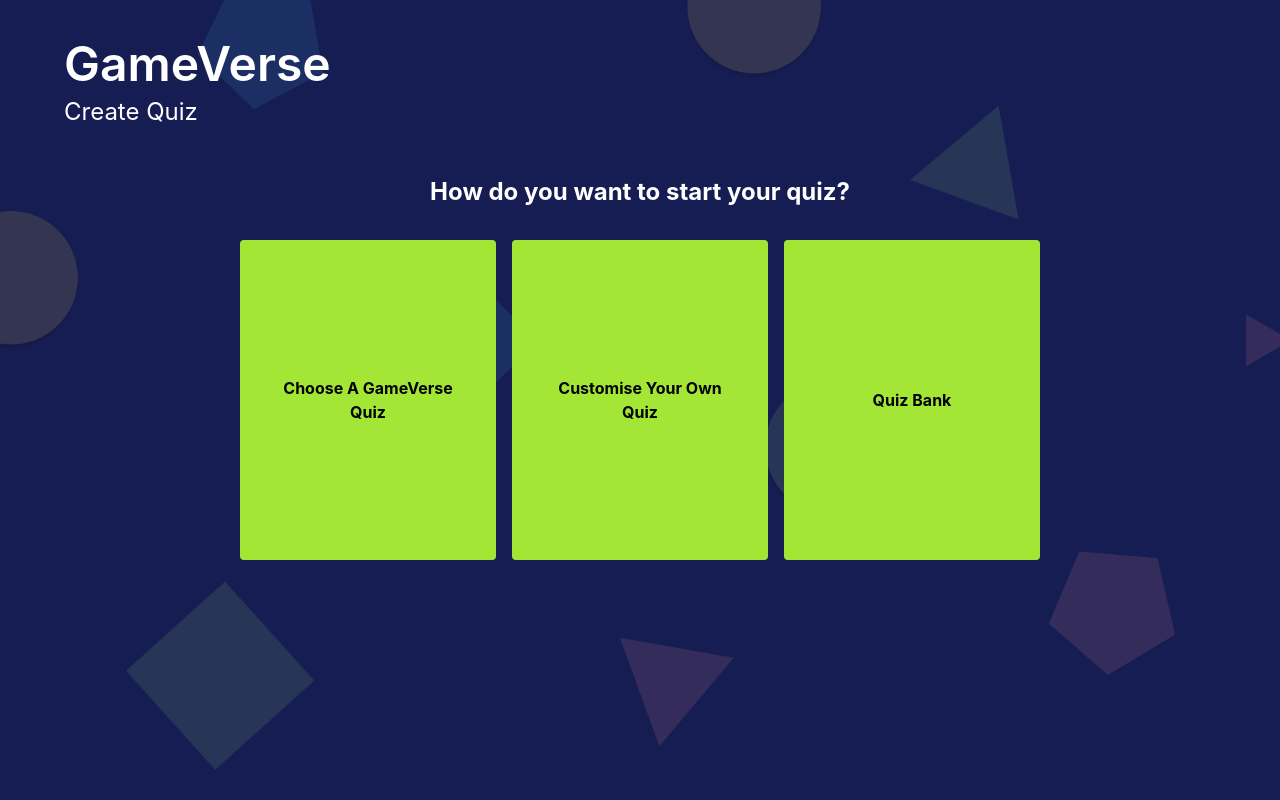
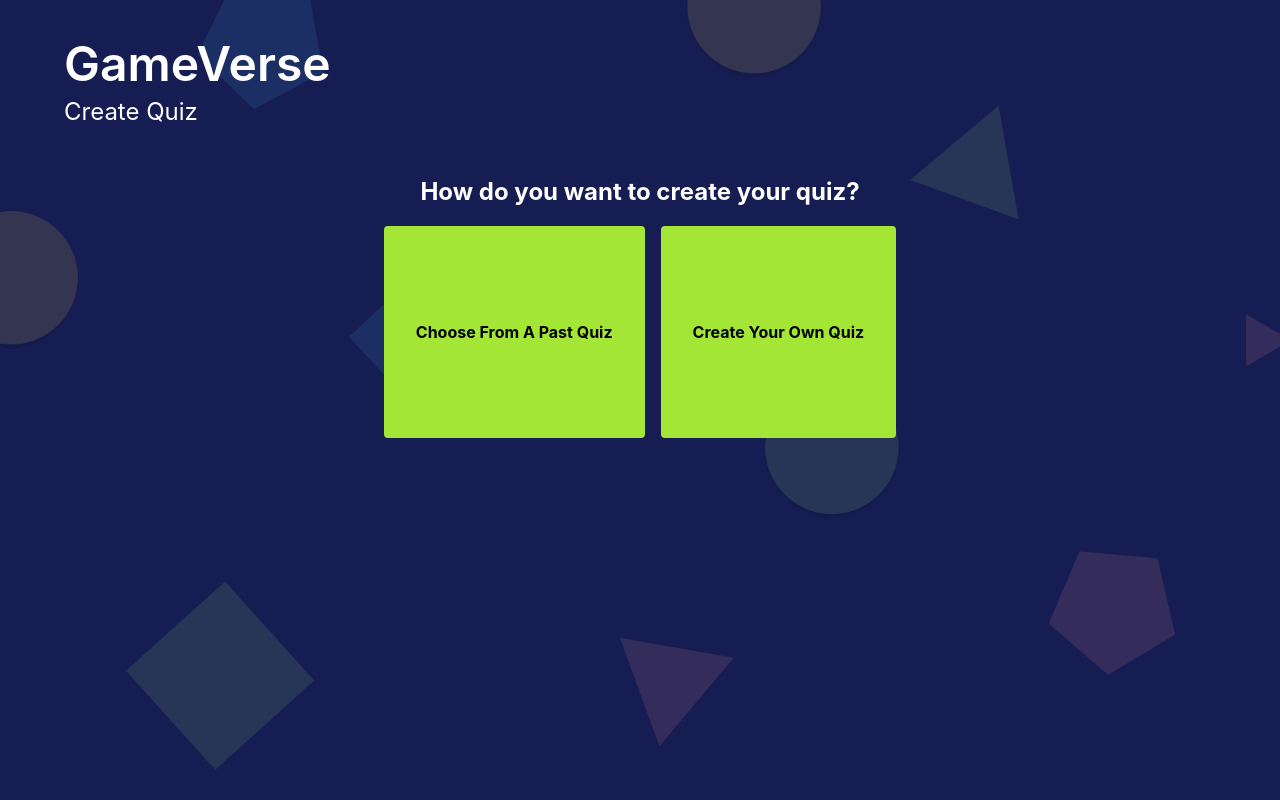
Before and after one commit to verwinkwasmu/fyp-10-gameverse, a Vue app in the folder ui/: page /CreateQuiz in a window 1280 px wide. Built offline with nearby package versions, Linux system fonts and the light colour scheme; what vue-query would draw is missing.

Commit message:
updated router link
updated router link for quiz creation

```diff
--- a/ui/src/components/AllQuizQuestionBank.vue
+++ b/ui/src/components/AllQuizQuestionBank.vue
@@ -67,9 +67,7 @@
         </div>
       </div>
       <div class="flex justify-center pt-10">
-            <button class="bg-red-400 hover:bg-red-300 text-black font-bold py-2 px-4 rounded">
-            Back to Quiz Creation
-            </button>
+            <router-link class="bg-red-400 hover:bg-red-300 text-black font-bold py-2 px-4 rounded hover:text-white" :to="{path: '/CreateQuiz'}">Back to Quiz Creation</router-link>
       </div>
     </div>
   </div>
--- /dev/null
+++ b/ui/src/components/AllQuizzes.vue
@@ -0,0 +1,69 @@
+<script setup>
+    import { ref } from "vue";
+    import { useRouter, useRoute } from "vue-router";
+
+    // use with vue query
+    import Chat from "../services/Chat";
+
+    const route = useRoute();
+    const client_id = Date.now();
+    const text = ref("");
+    const messages = ref([]);
+    const connection = new WebSocket(`ws://localhost:8080/ws/${route.params.room_id}/${client_id}`);
+
+    connection.onopen = () => {
+      console.log("connection established");
+    };
+    connection.onmessage = (event) => {
+      messages.value.push(event.data);
+    };
+
+    const joinRoomId = () => {
+      connection.send(text.value);
+    };
+    </script>
+
+    <template>
+      <div class="bg-quiz w-screen h-screen bg-no-repeat bg-cover text-white">
+        <div class="p-10 ml-6 mr-6">
+
+          <!--Header-->
+          <div class="grid grid-rows-2 grid-flow-col gap-2">
+            <router-link to="/">
+              <div class="text-5xl font-semibold col-span-2">GameVerse</div>
+            </router-link>
+            <div class="text-2xl col-span-2">All Quizzes</div>
+          </div>
+
+
+          <div class="flex grid grid-flow-row auto-rows-max items-center mt-7 mx-7 gap-4 justify-center">
+            <div class="grid grid-flow-col auto-cols-max gap-4">
+              <div class="font-bold text-gray-700 rounded-full bg-white flex items-center justify-center w-12 h-12 align-middle	">1</div>
+              <div class="w-80 p-4 items-center justify-center bg-indigo-700 rounded">Trivia 101</div>
+              <div class="w-30 p-4 bg-blue-900 text-white items-center rounded justify-center text-center">9 Questions</div>
+              <button class="bg-purple-500 hover:bg-purple-700 text-white py-2 px-8 mx-2 rounded font-bold">View Quiz</button>
+              <router-link to="/MyQuizzes" tag="button">
+                <button class="bg-lime-500 hover:bg-lime-700 text-black hover:text-white py-2 px-8 mx-2 rounded font-bold">Select Quiz</button>
+              </router-link>
+            </div>
+            <div class="grid grid-flow-col auto-cols-max gap-4">
+              <div class="font-bold text-gray-700 rounded-full bg-white flex items-center justify-center w-12 h-12 align-middle	">2</div>
+              <div class="w-80 p-4 items-center justify-center bg-indigo-700 rounded">Geography</div>
+              <div class="w-30 p-4 bg-blue-900 text-white items-center rounded justify-center text-center">9 Questions</div>
+              <button class="bg-purple-500 hover:bg-purple-700 text-white py-2 px-8 mx-2 rounded font-bold">View Quiz</button>
+              <router-link to="/MyQuizzes" tag="button">
+                <button class="bg-lime-500 hover:bg-lime-700 text-black hover:text-white py-2 px-8 mx-2 rounded font-bold">Select Quiz</button>
+              </router-link>            </div>
+            <div class="grid grid-flow-col auto-cols-max gap-4">
+              <div class="font-bold text-gray-700 rounded-full bg-white flex items-center justify-center w-12 h-12 align-middle	">3</div>
+              <div class="w-80 p-4 items-center justify-center bg-indigo-700 rounded">Greatest Rock Hits</div>
+              <div class="w-30 p-4 bg-blue-900 text-white items-center rounded justify-center text-center">9 Questions</div>
+              <button class="bg-purple-500 hover:bg-purple-700 text-white py-2 px-8 mx-2 rounded font-bold">View Quiz</button>
+              <router-link to="/MyQuizzes" tag="button">
+                <button class="bg-lime-500 hover:bg-lime-700 text-black hover:text-white py-2 px-8 mx-2 rounded font-bold">Select Quiz</button>
+              </router-link>            </div>
+          </div>
+
+        </div>
+      </div>
+    </template>
--- a/ui/src/components/CreateQuiz.vue
+++ b/ui/src/components/CreateQuiz.vue
@@ -28,31 +28,15 @@
       </div>
 
       <div class="align-middle">
-        <div class="text-2xl text-center font-bold mt-8">How do you want to start your quiz?</div>
-        <div class="flex justify-center items-center mt-8 grid grid-flow-col auto-cols-max">
+        <div class="text-2xl text-center font-bold mt-8">How do you want to create your quiz?</div>
+        <div class="flex justify-center items-center mt-8 grid grid-flow-col auto-cols-max pt-20">
           <div>
-            <button
-              type="button"
-              class="bg-lime-400 hover:bg-lime-600 text-black py-24 px-8 mx-2 rounded w-64 h-80 font-bold hover:text-white"
-              @click="createNewQuiz">
-              Choose A GameVerse Quiz
-            </button>
+            <router-link class="bg-lime-400 hover:bg-lime-600 text-black py-24 px-8 mx-2 rounded w-64 h-80 font-bold hover:text-white" :to="{path: '/AllQuizzes'}">Choose From A Past Quiz</router-link>
           </div>
           <div>
-            <button
-              type="button"
-              class="bg-lime-400 hover:bg-lime-600 text-black py-24 px-8 mx-2 rounded w-64 h-80 font-bold hover:text-white"
-              @click="createNewQuiz">
-              Customise Your Own Quiz
-            </button>
+            <router-link class="bg-lime-400 hover:bg-lime-600 text-black py-24 px-8 mx-2 rounded w-64 h-80 font-bold hover:text-white" :to="{path: '/QuizCreation'}">Create Your Own Quiz</router-link>
           </div>
           <div>
-            <button
-              type="button"
-              class="bg-lime-400 hover:bg-lime-600 text-black py-24 px-8 mx-2 rounded w-64 h-80 font-bold hover:text-white"
-              @click="createNewQuiz">
-              Quiz Bank
-            </button>
           </div>
         </div>
       </div>
--- a/ui/src/components/Home.vue
+++ b/ui/src/components/Home.vue
@@ -20,7 +20,7 @@
         </router-link>
         <router-link to="/CreateQuiz" tag="button">
           <button class="bg-fuchsia-400 hover:bg-fuchsia-600 text-black hover:text-white font-bold py-8 px-12 mx-2 rounded w-64 h-80">
-            Create Game
+            Create Quiz
           </button>
         </router-link>
       </div>
--- a/ui/src/components/QuizCreation.vue
+++ b/ui/src/components/QuizCreation.vue
@@ -131,9 +131,14 @@
             class="w-full my-5"
             v-for="(value, propertyName, index) in question.options"
           >
+          <div class="flex items-center">
             <label class="block mb-2 text-sm font-medium text-white"
-              >Option {{ index + 1 }}</label
+                >Option {{ index + 1 }}</label
+              >
+            <label class="block mb-2 text-sm font-medium pl-80 text-white"
+              >Answer</label
             >
+          </div>
             <input
               :id="'checkbox-' + index"
               type="checkbox"
@@ -232,12 +237,14 @@
           >
             Add Question
           </button>
+          <router-link to="/AllQuizQuestionBank" tag="button">
           <button
             type="button"
             class="text-white bg-purple-800 hover:bg-purple-900 font-medium rounded-lg text-sm px-5 py-2.5 mr-2 mb-2"
           >
             Add from Question Bank
           </button>
+        </router-link>
         </div>
       </div>
     </div>
--- a/ui/src/components/QuizCreationSummary.vue
+++ b/ui/src/components/QuizCreationSummary.vue
@@ -90,13 +90,14 @@
         >
           Exit
         </button>
-
+        <router-link to="/MyQuizzes" tag="button">
         <button
           class="text-white bg-green-500 hover:bg-green-600 font-medium rounded-lg text-2xl px-5 py-2.5"
           @click="createQuiz"
         >
           Create Quiz
         </button>
+      </router-link>
       </div>
     </div>
   </div>
--- a/ui/src/router/index.js
+++ b/ui/src/router/index.js
@@ -17,6 +17,8 @@
 import SoloQuiz from '../components/SoloQuiz.vue'
 import QuizLobby from '../components/QuizLobby.vue'
 import NotScoreboard from '../components/NotScoreboard.vue'
+import AllQuizes from '../components/AllQuizzes.vue'
+
 
 import {QuizCreation, Chat, QuizCreationSummary} from '../components'
 
@@ -108,6 +110,10 @@
       path: '/QuizLobby/:lobby_id',
       component: QuizLobby,
     },
+    {
+      path: '/AllQuizzes',
+      component: AllQuizes,
+    },
   ],
 })
 
```
